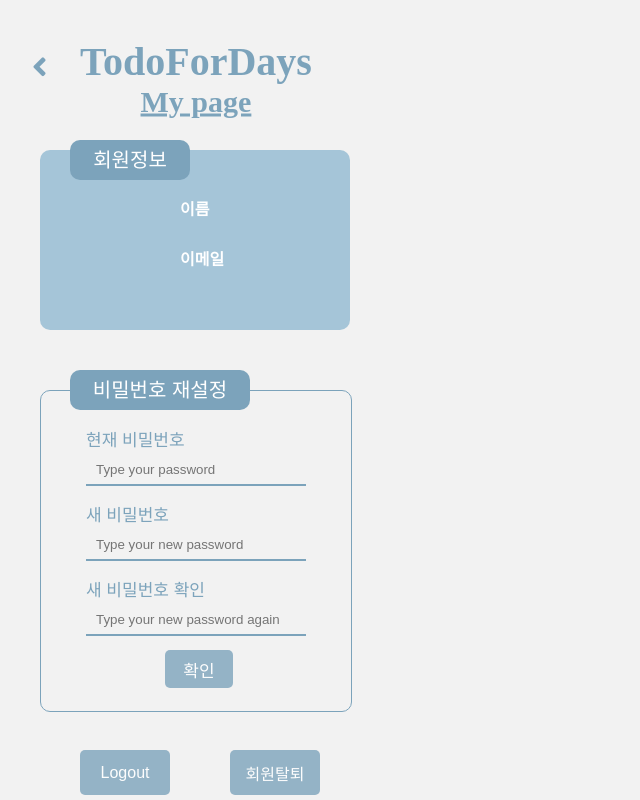
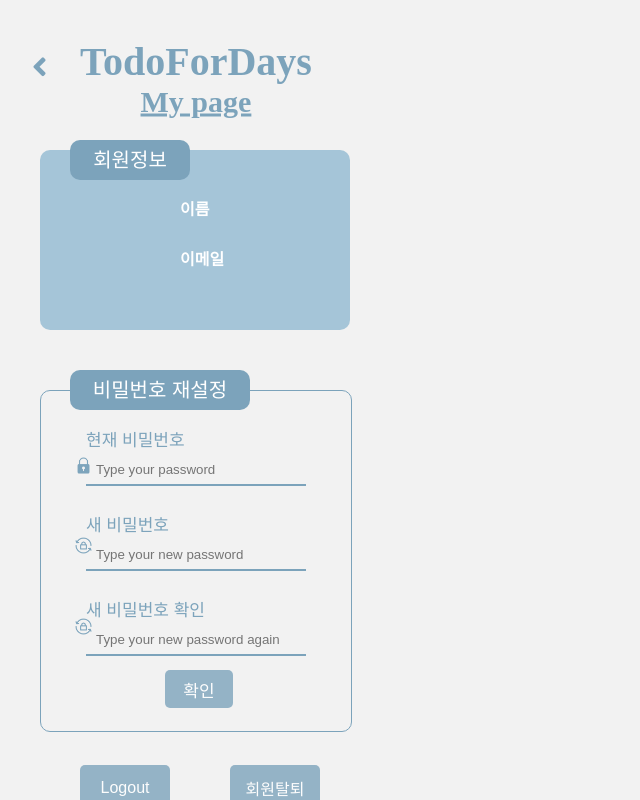
Before and after one commit to drizzle0171/MobileProgram_TeamProject, a Vue app: page /mypage in a window 1280 px wide. Shown: the whole page, without its empty margins (0-640 px from the left). Built offline with nearby package versions, Linux system fonts and the light colour scheme.

Commit message:
password UI fix #72

```diff
--- a/src/components/TodoContent.vue
+++ b/src/components/TodoContent.vue
@@ -38,7 +38,6 @@ export default {
   },
     created() {
       if (this.Dates.length==0) {
-      console.log('yes')
       let today = new Date();
       let year = today.getFullYear();
       let month = today.getMonth()+1;
--- a/src/components/TodoHeader.vue
+++ b/src/components/TodoHeader.vue
@@ -1,7 +1,7 @@
 <template>
   <div>
       <span @click="openSidebar">
-        <i class="sidebarBtn fas fa-bars" :class="{hideSidebar: showSidebar==true}"></i>
+        <i class="sidebarBtn fas fa-bars"></i>
       </span>
     <div class="head"><h1> TodoForDays </h1></div>
     <span @click="openMypage">
@@ -59,7 +59,6 @@ export default {
       this.$router.replace({path: "/sidebar"});
     },
     closeSidebar(){
-      this.showSidebar= !this.showSidebar;
       this.total=0;
     },
     dayClicked(day){
--- a/src/components/TodoMypage.vue
+++ b/src/components/TodoMypage.vue
@@ -17,10 +17,13 @@
     </div>
     <div class="updatePasswordTitle"> 비밀번호 재설정 </div>
     <div class="updatePassword">
+      <img src="../assets/padlock.png" class="currentPassword">
       <p class="text"> 현재 비밀번호 <br></p>
       <input class="passWord" v-model="currentPassword" type="password" placeholder="Type your password"/> <br>
+      <img src="../assets/reload.png" class="newPassword">
       <p class="text"> 새 비밀번호 <br></p>
       <input class="passWord" v-model="newPassword" type="password" placeholder="Type your new password"/> <br>
+      <img src="../assets/reload.png" class="newPasswordAgain">
       <p class="text"> 새 비밀번호 확인 <br></p>
       <input class="passWord" v-model="newPasswordAgain" type="password" placeholder="Type your new password again"/>
       <div class="confirm" @click="updatepassword">확인</div>
@@ -108,9 +111,9 @@ export default {
           })
         }
       },
+  },
     components: {
     Modal: Modal,
-  }
   },
   created(){
     const user = this.auth.currentUser;
@@ -118,8 +121,6 @@ export default {
         this.Name = user.displayName;
         this.email = user.email;
         this.photo = user.photoURL;
-        console.log(this.photo == false)
-        console.log(this.Name, this.email, this.photo)
       }
     }
 
@@ -142,7 +143,7 @@ export default {
     border:none;
     border-radius: 5px;
     position: fixed;
-    top: 750px;
+    top: 765px;
     left: 80px;
   }
   /* 패딩 줄여서 양쪽 여백 좀 없애기 */
@@ -160,7 +161,7 @@ export default {
       border:none;
       border-radius: 5px;
       position: fixed;
-      top: 750px;
+      top: 765px;
       left: 220px;
 
   }
@@ -273,7 +274,7 @@ export default {
     position: fixed;
     top: 390px;
     left: 40px;
-    height: 280px;
+    height: 300px;
   }
   .confirm{
     font-size: 17px;
@@ -288,7 +289,7 @@ export default {
     border-radius: 5px;
     line-height: 35px;
     position: fixed;
-    top: 650px;
+    top: 670px;
     left: 165px;
   }
   .text{
@@ -302,6 +303,7 @@ export default {
   .passWord{
     height: 30px;
     width: 200px;
+    margin-bottom: 10px;
     padding: 0 10px;
     background-color: #f2f2f2;
     border-top:none;
@@ -312,4 +314,22 @@ export default {
   .passWord::placeholder{
     line-height: 30px;
   }
+  .currentPassword{
+    width: 17px;
+    position: fixed;
+    top: 457px;
+    left: 75px;
+  }
+  .newPassword{
+    width: 17px;
+    position: fixed;
+    top: 537px;
+    left: 75px;
+  }
+  .newPasswordAgain{
+    width: 17px;
+    position: fixed;
+    top: 618px;
+    left: 75px;
+  }
 </style>
```
Also changed, not shown: src/assets/padlock.png (added), src/assets/reload.png (added).
